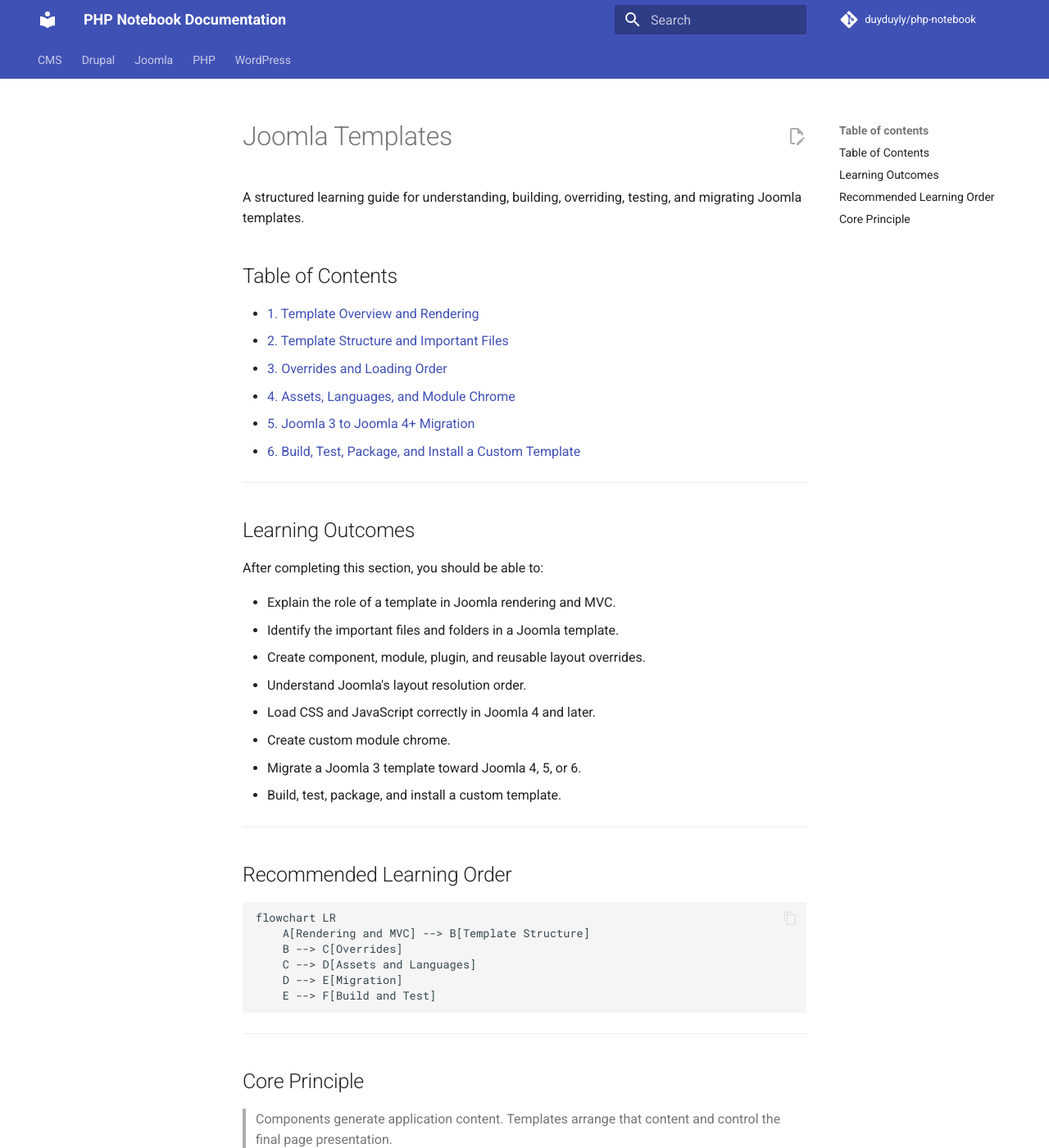
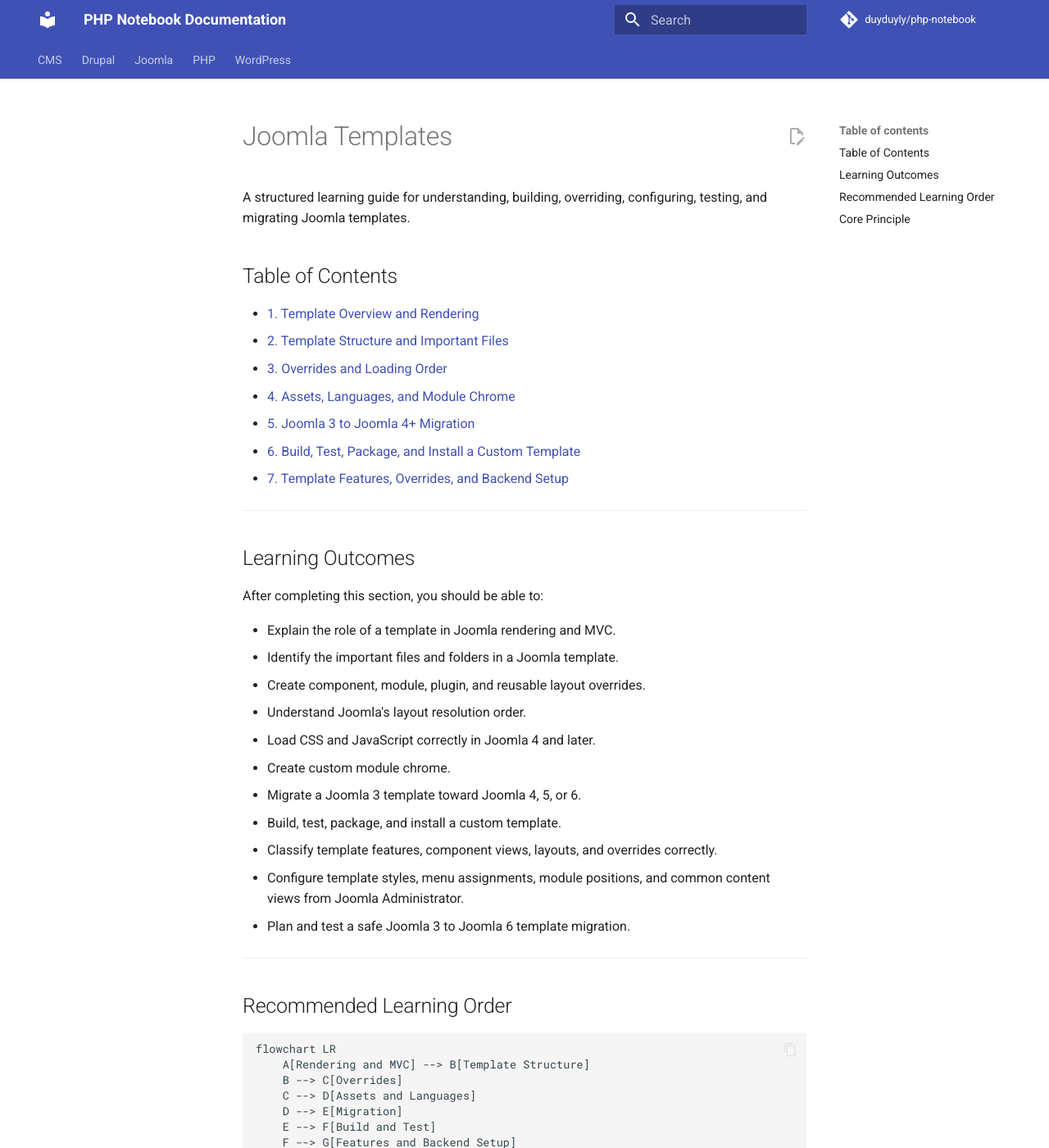
Before and after one commit to duyduyly/php-notebook, an MkDocs documentation site: the page built from docs/joomla/learning/templates/README.md, in a window 1280 px wide and 1400 px high. Shown: the whole window at 82% size. Built offline with MkDocs 1.6.1 and Material for MkDocs 9.7.7, drawn with Linux system fonts in a browser that asks for light colours; comment, search, counter and statistics services are not loaded.

Commit message:
Add lesson 7 to Joomla templates learning index

````diff
--- a/docs/joomla/learning/templates/README.md
+++ b/docs/joomla/learning/templates/README.md
@@ -1,6 +1,6 @@
 # Joomla Templates
 
-A structured learning guide for understanding, building, overriding, testing, and migrating Joomla templates.
+A structured learning guide for understanding, building, overriding, configuring, testing, and migrating Joomla templates.
 
 ## Table of Contents
 
@@ -10,6 +10,7 @@ A structured learning guide for understanding, building, overriding, testing, an
 - [4. Assets, Languages, and Module Chrome](04-assets-languages-and-module-chrome.md)
 - [5. Joomla 3 to Joomla 4+ Migration](05-joomla-3-to-4-migration.md)
 - [6. Build, Test, Package, and Install a Custom Template](06-build-test-package-and-install.md)
+- [7. Template Features, Overrides, and Backend Setup](07-template-features-overrides-and-backend-setup.md)
 
 ---
 
@@ -25,6 +26,9 @@ After completing this section, you should be able to:
 - Create custom module chrome.
 - Migrate a Joomla 3 template toward Joomla 4, 5, or 6.
 - Build, test, package, and install a custom template.
+- Classify template features, component views, layouts, and overrides correctly.
+- Configure template styles, menu assignments, module positions, and common content views from Joomla Administrator.
+- Plan and test a safe Joomla 3 to Joomla 6 template migration.
 
 ---
 
@@ -37,6 +41,7 @@ flowchart LR
     C --> D[Assets and Languages]
     D --> E[Migration]
     E --> F[Build and Test]
+    F --> G[Features and Backend Setup]
 ```
 
 ---
````
